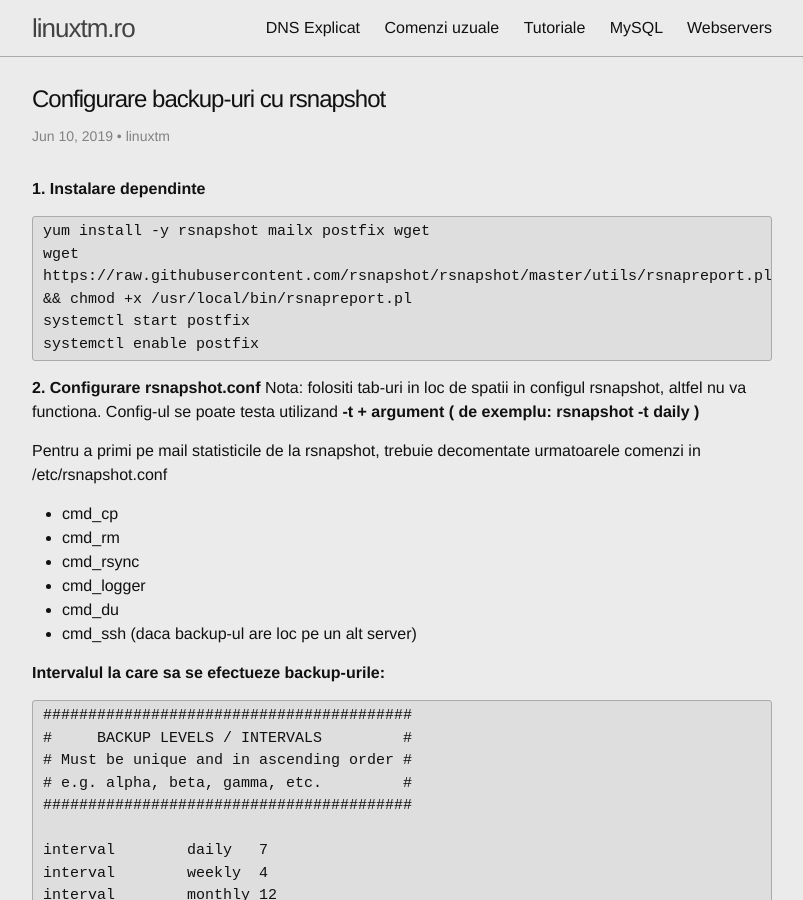
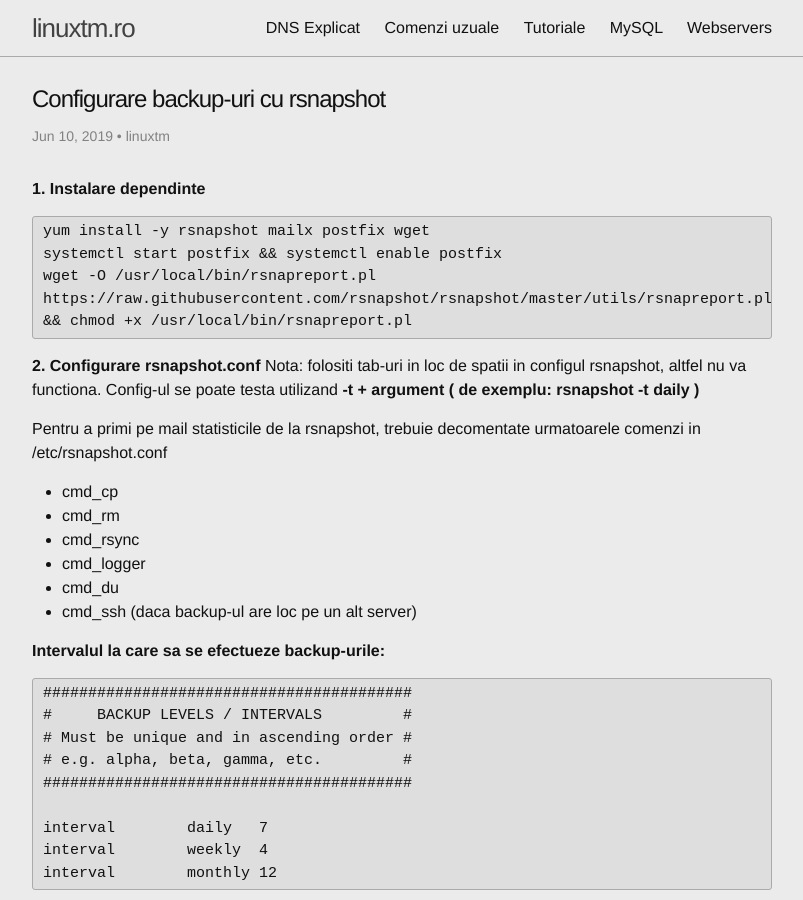
Before and after one commit to linuxtm/linuxtm.github.io, a Jekyll site: the page built from _posts/tutoriale/2019-06-10-configurare-backup-rsnapshot.md, in a window 1280 px wide and 900 px high. Shown: the whole window, without its empty margins (238-1041 px from the left). Built offline with Jekyll 4.4.1, drawn with Linux system fonts in a browser that asks for light colours.

Commit message:
Update 2019-06-10-configurare-backup-rsnapshot.md

```diff
--- a/_posts/tutoriale/2019-06-10-configurare-backup-rsnapshot.md
+++ b/_posts/tutoriale/2019-06-10-configurare-backup-rsnapshot.md
@@ -22,9 +22,8 @@ tags:
 **1. Instalare dependinte**
 <pre>
 yum install -y rsnapshot mailx postfix wget
-wget https://raw.githubusercontent.com/rsnapshot/rsnapshot/master/utils/rsnapreport.pl && chmod +x /usr/local/bin/rsnapreport.pl
-systemctl start postfix
-systemctl enable postfix
+systemctl start postfix && systemctl enable postfix
+wget -O /usr/local/bin/rsnapreport.pl https://raw.githubusercontent.com/rsnapshot/rsnapshot/master/utils/rsnapreport.pl && chmod +x /usr/local/bin/rsnapreport.pl
 </pre>
 
 **2. Configurare rsnapshot.conf**
@@ -100,6 +99,7 @@ rsnapshot -t daily
 </pre>
 
 **4. Configurare cron**
+
 Cronurile de mai jos vor face backup zilnic (ora 00:40), saptamanal (ora 02:10), si lunar (ora 04:10 , in prima zi a lunii)
 <pre>
 40 0 * * * root /usr/bin/rsnapshot daily 2>&1 | /usr/local/bin/rsnapreport.pl | mail -E -r from@linuxtm.ro -s "Daily Backup" to@linuxtm.ro
```
